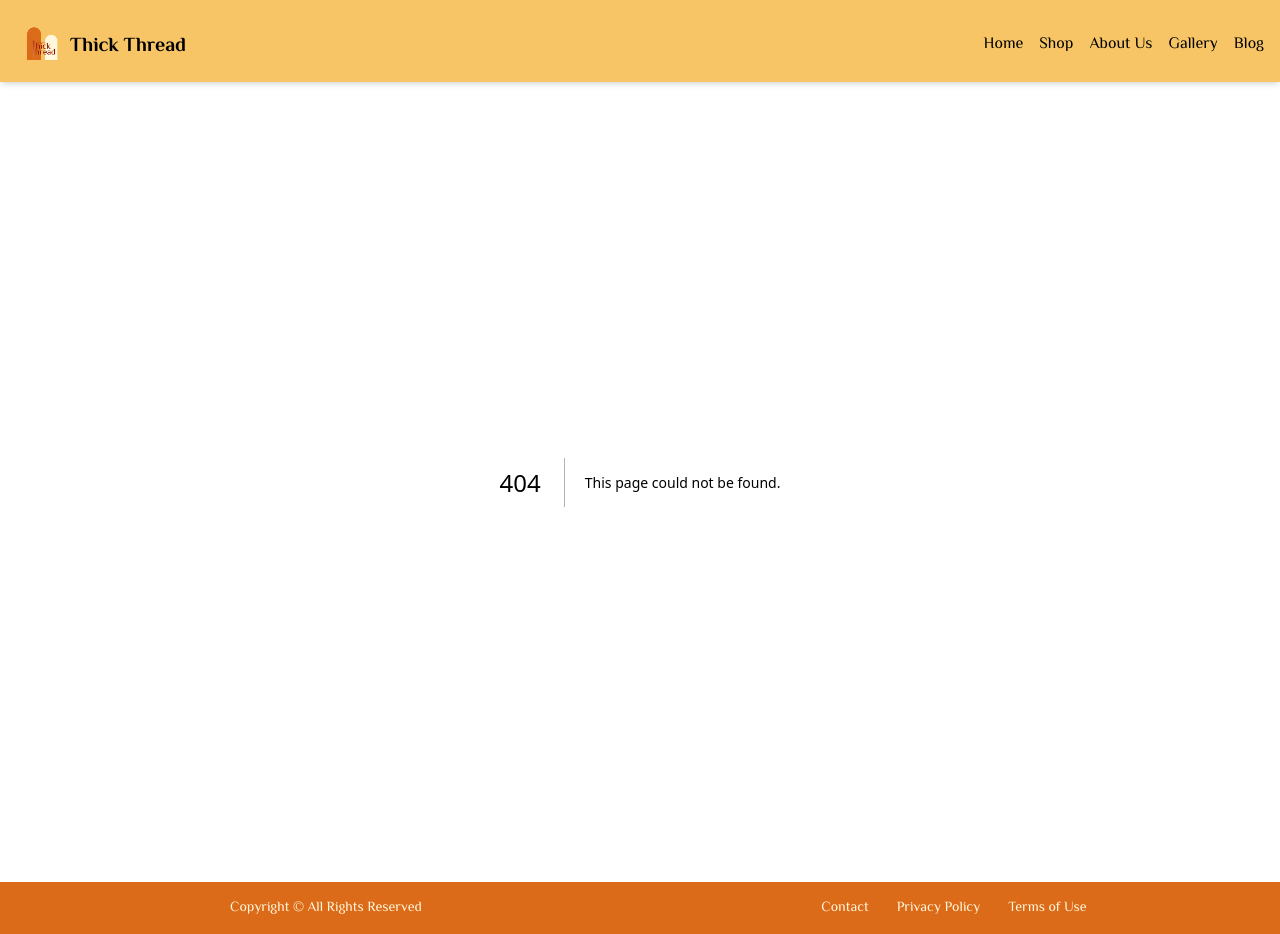
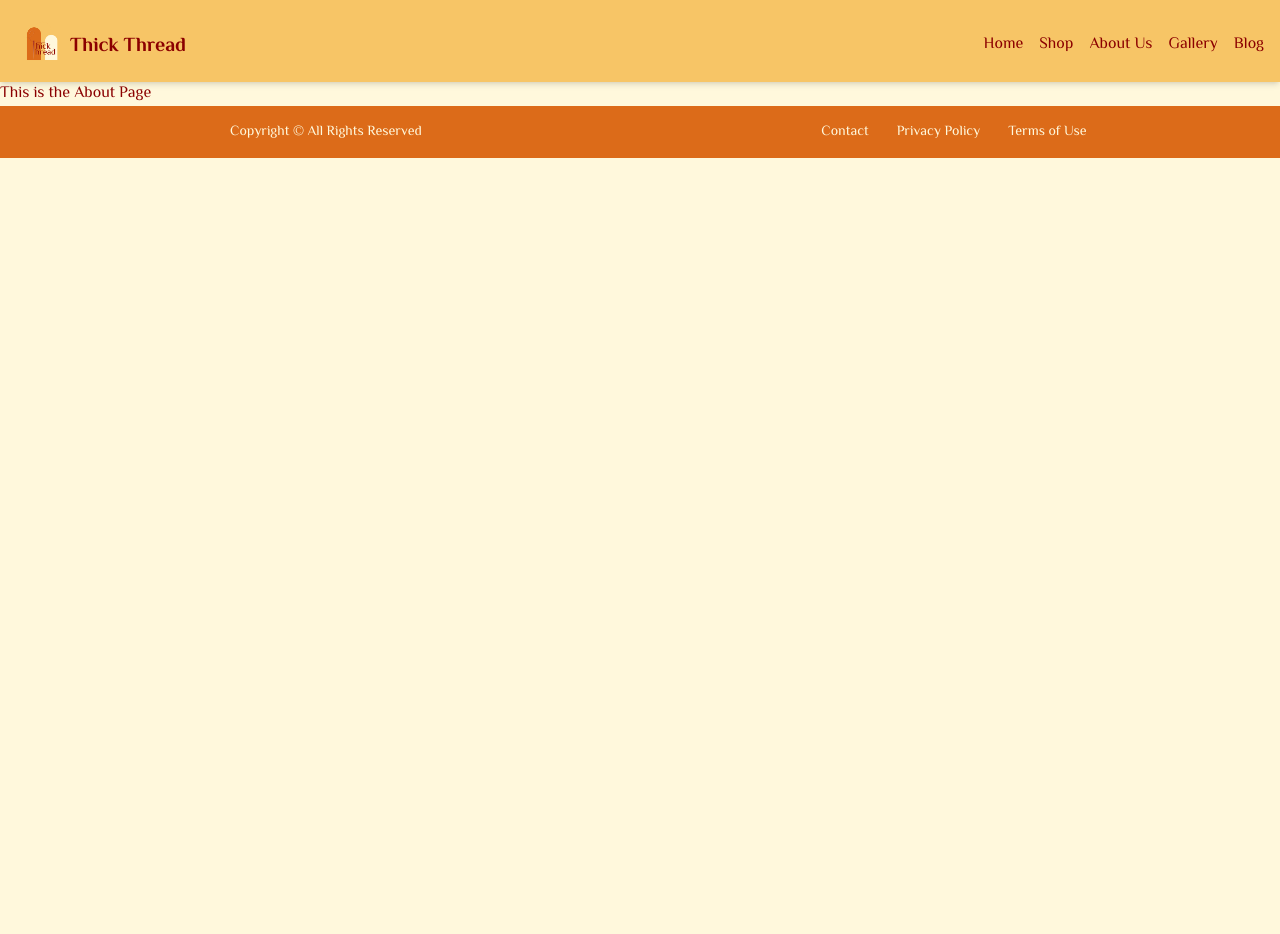
Before and after one commit to IwissManalo/AppDev_Prelims, a Next.js app in the folder thick_thread/: page /about in a window 1280 px wide. Before the commit this address had no page. After the commit the page ends 800 px from the top, so only its background shows below. Built offline with nearby package versions, Linux system fonts and the light colour scheme; a web font is replaced by a local one.

Commit message:
Create page.tsx

```diff
--- /dev/null
+++ b/thick_thread/app/about/page.tsx
@@ -0,0 +1,5 @@
+export default function About() {
+    return (
+       <h1>This is the About Page</h1>
+    );
+}
```
